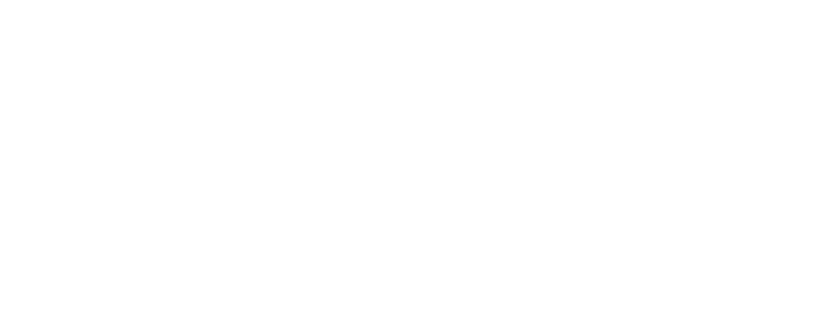
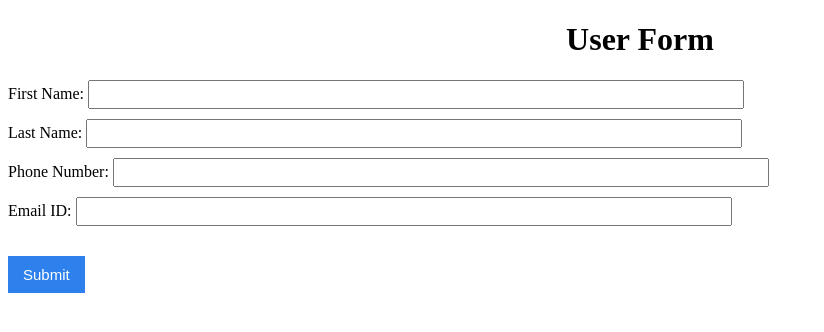
Before and after one commit to acciojob/form-login-2-developeranjuUI, a website: page main.html in a window 1280 px wide. Shown: the whole page, without its empty margins (0-824 px from the left). Drawn offline with Linux system fonts and the light colour scheme.

Commit message:
created a submission

```diff
--- a/main.html
+++ b/main.html
@@ -8,6 +8,28 @@
 
 <body>
 	<!-- the entire body must be written by student -->
+	<div>
+		<h1>User Form</h1>
+		<form id="loginForm">
+		<div>
+			<label>First Name:</label>
+			<input type="text" id="firstname">
+		</div>
+		<div>
+			<label>Last Name:</label>
+			<input type="text" id="lastname">
+		</div>
+		<div>
+			<label>Phone Number:</label>
+			<input type="text" id="phonenumber">
+		</div>
+		<div>
+			<label>Email ID:</label>
+			<input type="text" id="email">
+		</div>
+		<button type="submit">Submit</button>
+			</form>
+	</div>
     <script type="text/javascript" src="./script.js">
 </script>
 
--- a/script.js
+++ b/script.js
@@ -1 +1,11 @@
 //your JS code here. If required.
+document.getElementById('loginForm').addEventListener('submit',()=>{
+	let firstname = document.getElementById('firstname').value;
+	let lastname = document.getElementById('lastname').value;
+	let phonenumber = document.getElementById('phonenumber').value;
+	let email = document.getElementById('email').value;
+
+	let alertMessage = `First Name: ${firstname}\n Last Name: ${lastname}\n Phone Number: ${phonenumber}\n Email ID: ${email}`;
+	alert(alertMessage);
+
+})
--- a/styles.css
+++ b/styles.css
@@ -1 +1,17 @@
 /*  your css code here. If applicable */
+h1{
+	text-align: center;
+}
+input{
+	padding: 5px 10px;
+	margin-bottom: 10px;
+	width: 50%
+}
+button{
+	margin-top: 20px;
+	border: 0;
+	padding: 10px 15px;
+	color: #fff;
+	background-color: #2e80ec;
+	font-size: 15px;
+}
```
